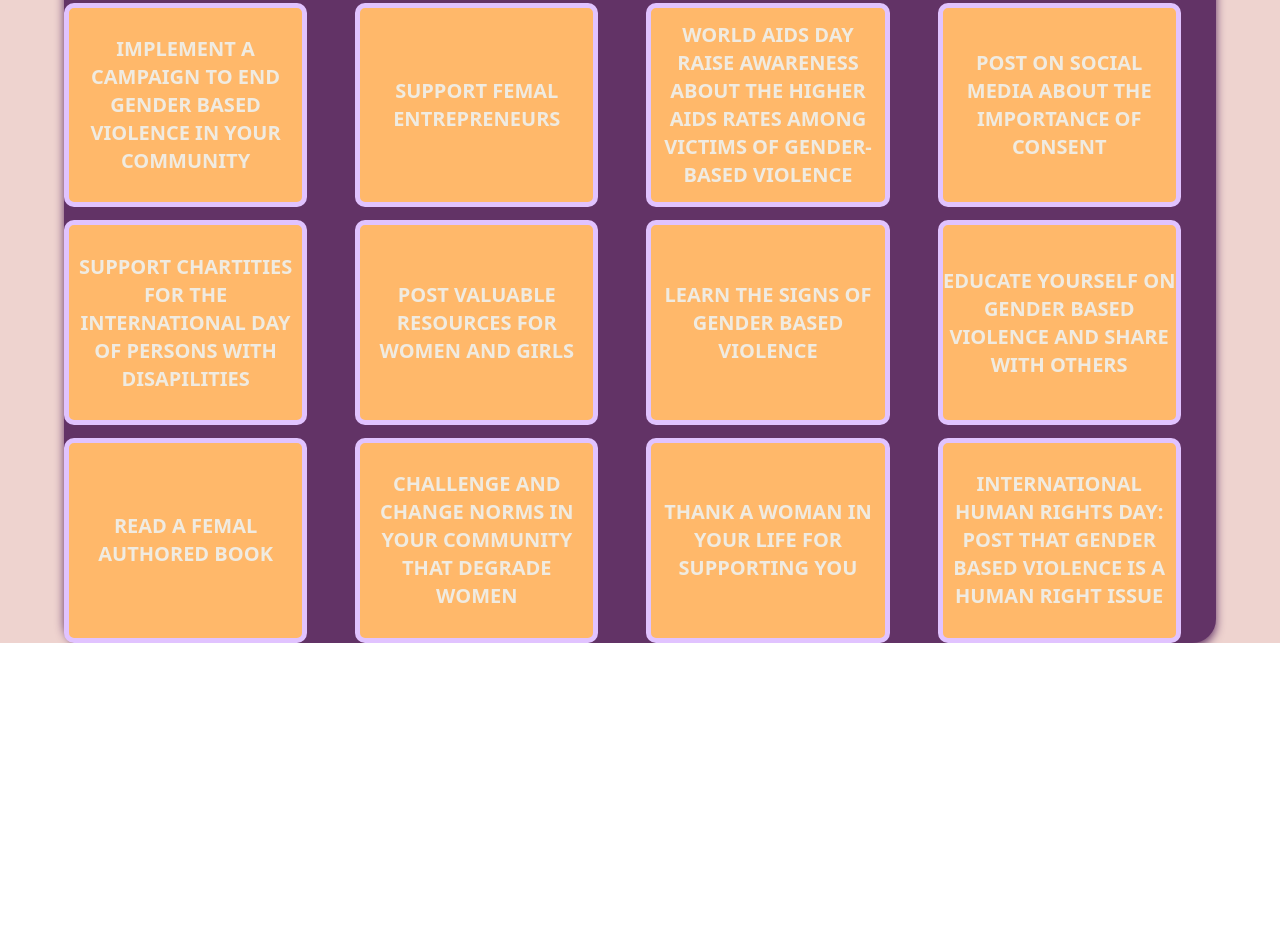
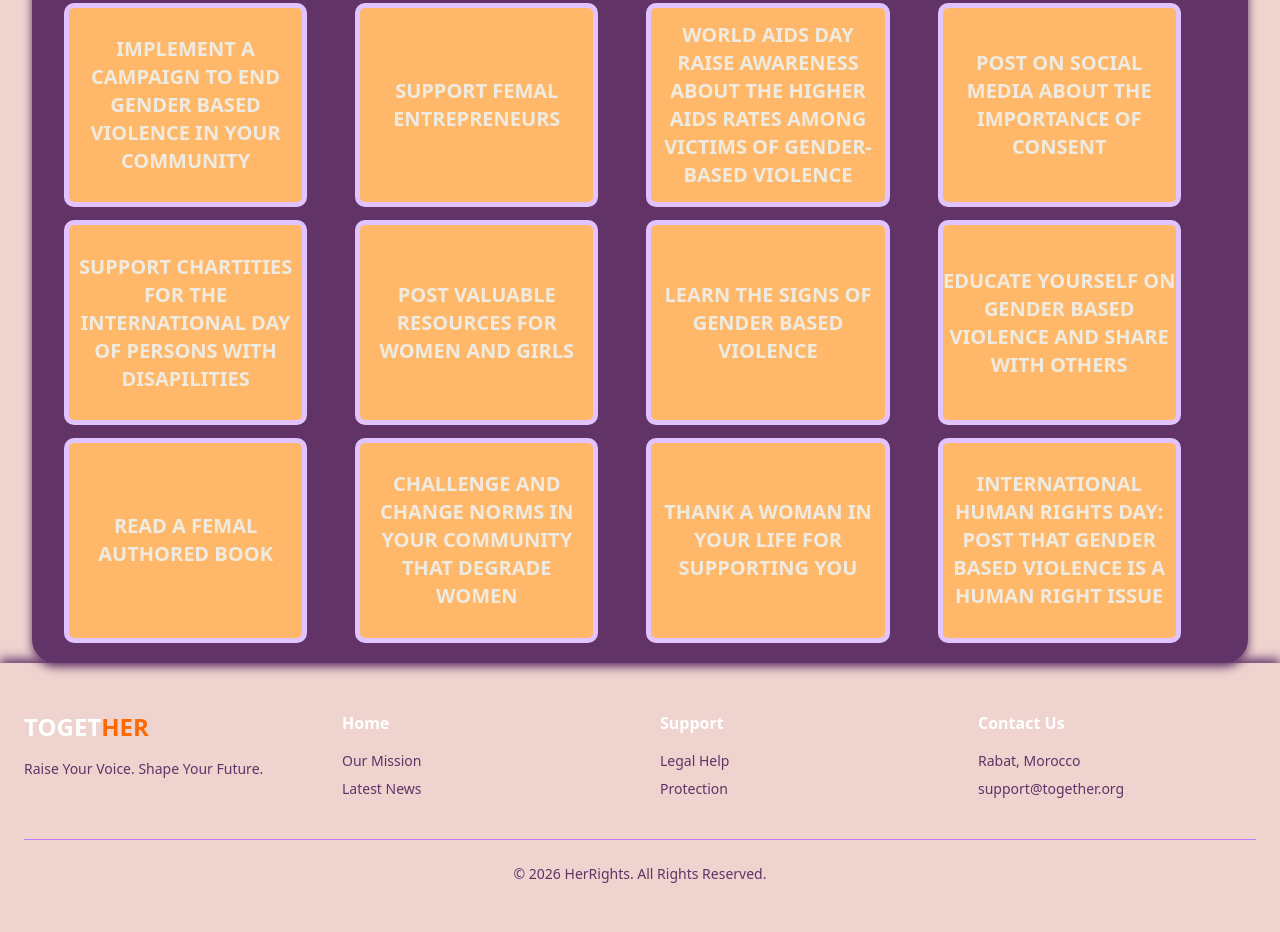
Before and after one commit to Hafsa-Mafsal/Hafsa_Mafsal_Final-Projet-HTML-CSS, a website: page public/pages/calander_challenge.html in a window 1280 px wide. Shown: the part 495-1427 px from the top of the page. Before the commit the page ends 1138 px from the top, so only its background shows below. Drawn offline with nearby package versions, Linux system fonts and the light colour scheme.

Commit message:
footer calander page done

```diff
--- a/public/pages/calander_challenge.html
+++ b/public/pages/calander_challenge.html
@@ -49,10 +49,10 @@
                     d'aide!</a>
             </div>
     </header>
-    <main class="bg-[#eed3cf]">
-        <section class=" flex flex-col justify-center items-center">
-        <div class="bg-[#623366] w-[90vw] rounded-t-3xl shadow-[0_4px_10px_#623366] text-5xl font-bold text-orange-200/70 flex justify-center py-9">16 days of Activism:<br>Against Gender Based Violence</div>
-        <div class="grid grid-cols-4  gap-2 lg:gap-[1vw] w-[90vw] bg-[#623366] rounded-b-3xl shadow-[0_4px_10px_#623366]">
+    <main class="bg-[#eed3cf] flex justify-center">
+        <section class="bg-[#623366] w-[95vw] flex flex-col justify-center shadow-[0_4px_10px_#623366] rounded-3xl items-center pb-5">
+        <div class="bg-[#623366] w-[90vw]  text-5xl font-bold text-orange-200/70 flex justify-center py-9">16 days of Activism:<br>Against Gender Based Violence</div>
+        <div class="grid grid-cols-4  gap-2 lg:gap-[1vw] w-[90vw] bg-[#623366] ">
             <a href="#1"><button type="button"
                     class="w-[19vw] h-[16vw] flex justify-center text-[#F0EBE1] items-center rounded-[10px] font-black lg:text-xl text-xl border-[5px] focus:bg-[#f3b4bf] hover:bg-[#623366] focus:outline-2 focus:outline-offset-2 border-[#e1c3ff] bg-orange-300">
                     WEAR ORANGE FOR THE INTERNATIONAL DAY FOR THE ELIMINATION OF VIOLENCE AGAINST WOMEN
@@ -121,7 +121,59 @@
         </div>
         </section>
     </main>
-
+    <footer id="contact" class="bg-[#eed3cf] text-white  m-auto shadow-[0_-4px_10px_#623366]">
+        <div class="max-w-7xl mx-auto px-5 sm:px-6 py-10 sm:py-12">
+            <div class="grid grid-cols-1 sm:grid-cols-2 lg:grid-cols-4 gap-8 sm:gap-10">
+                <div>
+                    <h2 class="text-2xl font-extrabold mb-4">
+                        TOGET<span class="text-orange-500">HER</span>
+                    </h2>
+                    <p class="text-[#623366] text-sm">
+                        Raise Your Voice.
+                        Shape Your Future.
+                    </p>
+                </div>
+                <div>
+                    <h3 class="font-bold mb-4 hover:text-orange-500">
+                        Home
+                    </h3>
+                    <p class="text-[#623366] text-sm mb-2">
+                        Our Mission
+                    </p>
+                    <p class="text-[#623366] text-sm">
+                        Latest News
+                    </p>
+                </div>
+                <div>
+                    <h3 class="font-bold mb-4 hover:text-orange-500">
+                        Support
+                    </h3>
+                    <p class="text-[#623366] text-sm mb-2">
+                        Legal Help
+                    </p>
+                    <p class="text-[#623366] text-sm">
+                        Protection
+                    </p>
+                </div>
+                <div>
+                    <h3 class="font-bold mb-4 hover:text-orange-500">
+                        Contact Us
+                    </h3>
+                    <p class="text-[#623366] text-sm mb-2">
+                        Rabat, Morocco
+                    </p>
+                    <p class="text-[#623366] text-sm wrap-break-word">
+                        support@together.org
+                    </p>
+                </div>
+            </div>
+            <div class="border-t border-purple-400 mt-10 pt-6 text-center">
+                <p class="text-sm text-[#623366]">
+                    © 2026 HerRights. All Rights Reserved.
+                </p>
+            </div>
+        </div>
+    </footer>
     <script src="https://cdn.jsdelivr.net/npm/@tailwindcss/browser@4"></script>
 </body>
 
```
Also changed, not shown: public/css/output.css.
